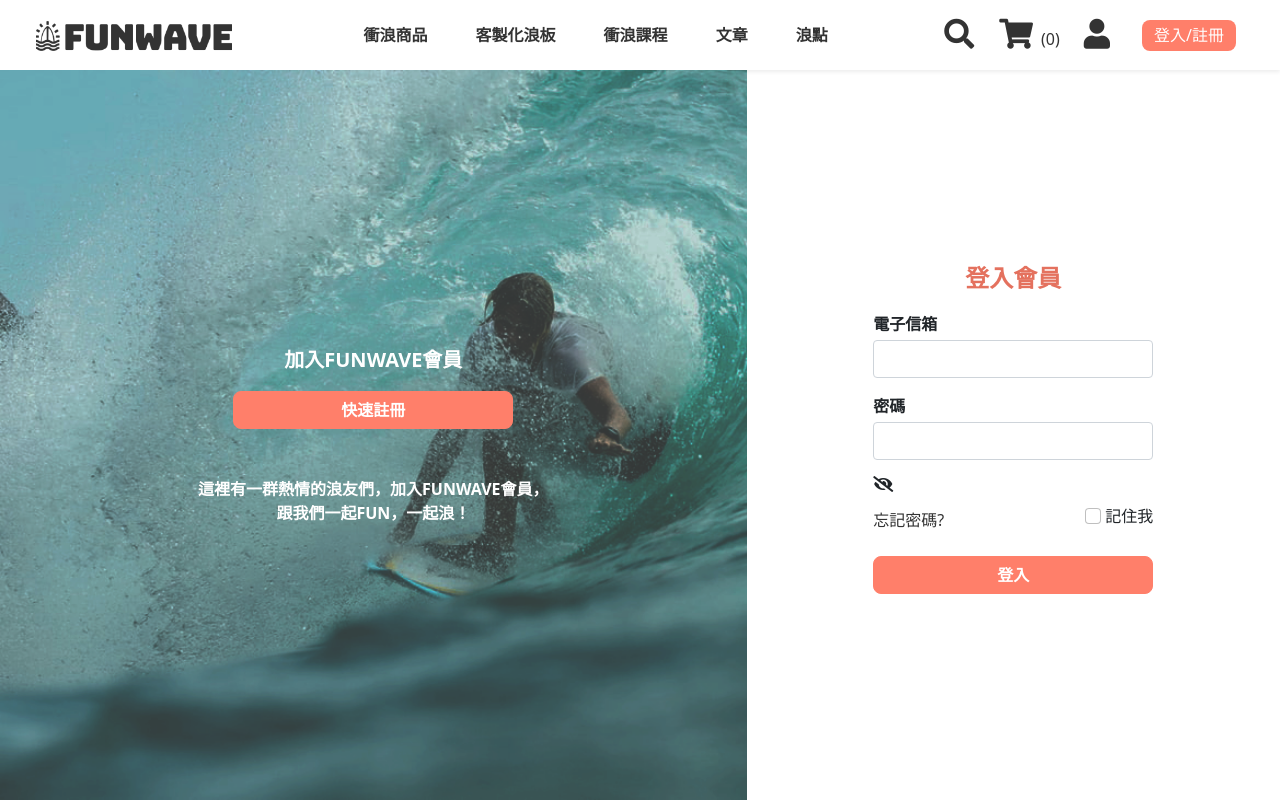
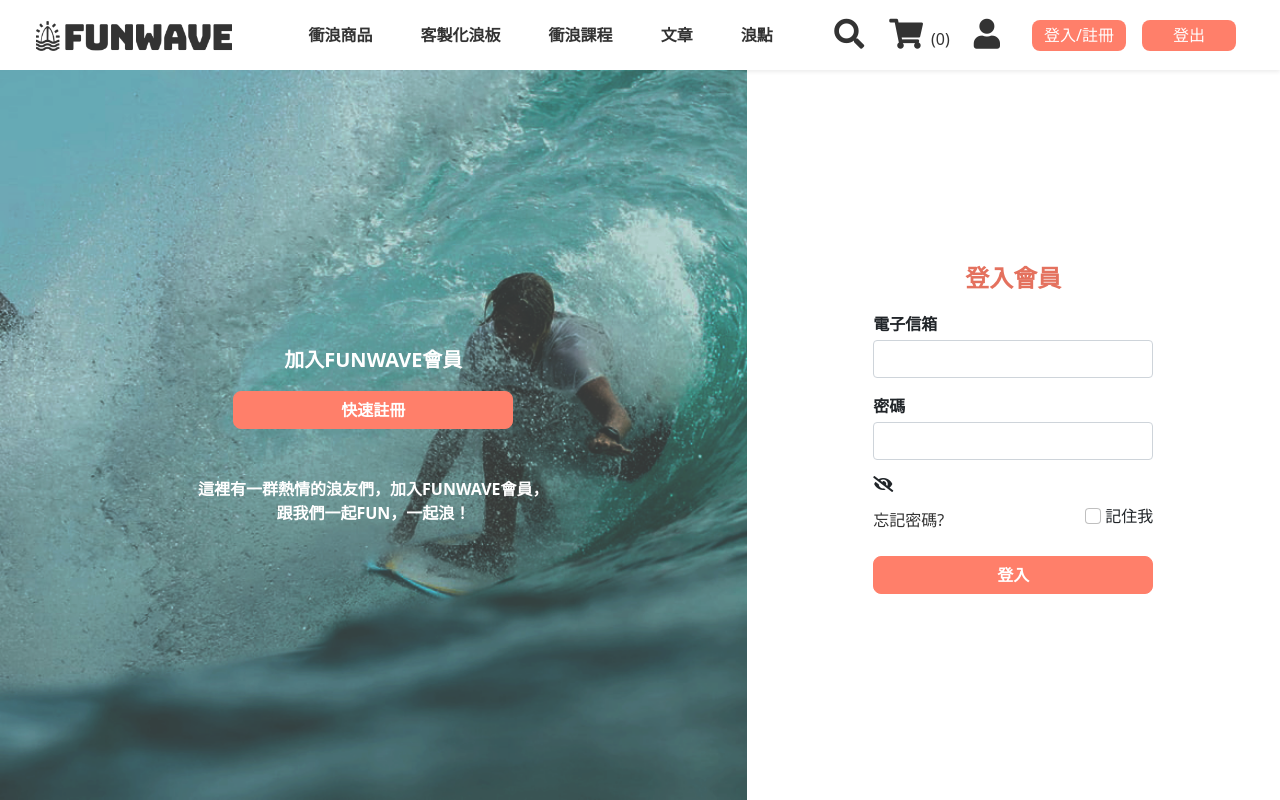
Before and after one commit to verayu0217/funwave_frontend, a React (Create React App) app: page /login in a window 1280 px wide. Built offline with nearby package versions, Linux system fonts and the light colour scheme; no server answers; a web font is replaced by a local one.

Commit message:
登出按鈕、login加session

```diff
--- a/src/App.js
+++ b/src/App.js
@@ -39,7 +39,7 @@ import Products from './pages/Products/Products';
 //客製化浪板
 import Customized from './pages/Customized/Customized';
 //浪點
-// import SurfSpot from './pages/SurfSpot/SurfSpot';
+import SurfSpot from './pages/SurfSpot/SurfSpot';
 
 // 組合用元件(一般組件)
 // import Breadcrumb from './components/Breadcrumb';
@@ -59,7 +59,7 @@ function App() {
         <Route path="/home" element={<Home />} />
         <Route path="/homeTry" element={<HomeTry />} />
         <Route path="/login" element={<LogIn />} />
-        {/* <Route path="/surfspot" element={<SurfSpot />} /> */}
+        <Route path="/surfspot" element={<SurfSpot />} />
         <Route path="/ProductDetails" element={<ProductDetails />} />
         <Route path="/Products" element={<Products />} />
         <Route path="/Customized" element={<Customized />} />
--- a/src/components/Header.js
+++ b/src/components/Header.js
@@ -70,6 +70,9 @@ function MyNavbar(props) {
               <Nav.Link className="btnLogin mx-2" as={NavLink} to="/login">
                 登入/註冊
               </Nav.Link>
+              <Nav.Link className="btnLogin mx-2" as={NavLink} to="/login">
+                登出
+              </Nav.Link>
             </form>
           </Navbar.Collapse>
         </Container>
--- a/src/pages/Members/MemberLogin/LogIn.js
+++ b/src/pages/Members/MemberLogin/LogIn.js
@@ -26,7 +26,9 @@ function Login(props) {
     e.preventDefault();
 
     try {
-      let response = await axios.post(`${API_URL}/auth/login`, member);
+      let response = await axios.post(`${API_URL}/auth/login`, member, {
+        withCredentials: true,
+      });
       console.log(response.data);
     } catch (e) {
       console.error({ ERR_MSG });
@@ -58,7 +60,7 @@ function Login(props) {
               </div>
             </div>
           </div>
-          <div className="col-md-5 col-sm-12 vh-100 d-flex align-items-center justify-content-center">
+          <form className="col-md-5 col-sm-12 vh-100 d-flex align-items-center justify-content-center">
             <ul className="list-unstyled">
               <li className="d-flex justify-content-center">
                 <div className="fs-2 loginTitle">登入會員</div>
@@ -122,7 +124,7 @@ function Login(props) {
               </li>
               <Modal showModal={showModal} setshowModal={setshowModal} />
             </ul>
-          </div>
+          </form>
         </div>
       </div>
     </>
```
